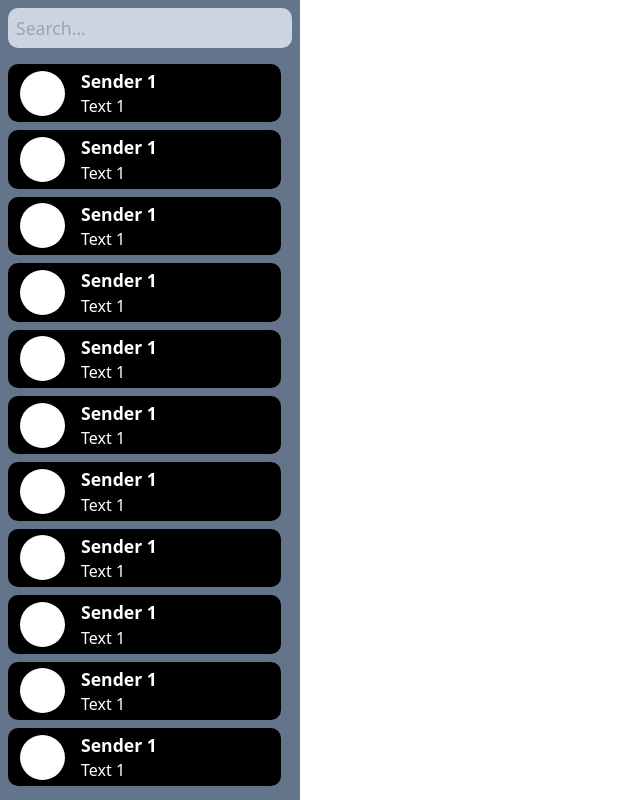
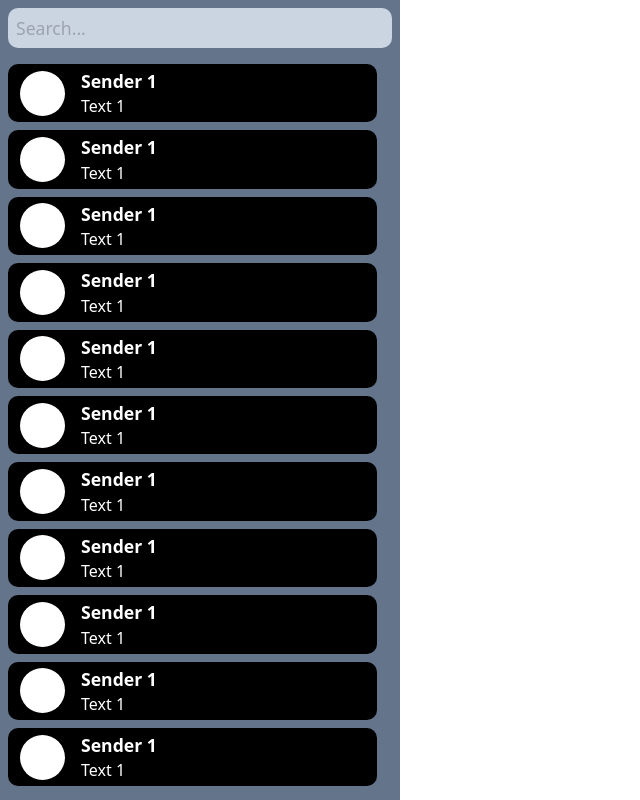
Before and after one commit to udborets/chat-app, a Next.js app in the folder client/: page / in a window 1280 px wide. Shown: the whole page, without its empty margins (0-640 px from the left). Built offline with nearby package versions, Linux system fonts and the light colour scheme.

Commit message:
change chat bar max width

```diff
--- a/client/features/ChatBar/ChatBar.tsx
+++ b/client/features/ChatBar/ChatBar.tsx
@@ -6,7 +6,7 @@ import styles from './styles.module.scss';
 
 const ChatBar: FC = () => {
   return (
-    <div className="flex flex-col gap-4 bg-slate-500 h-full max-w-[300px] w-full p-2">
+    <div className="flex flex-col gap-4 bg-slate-500 h-full max-w-[400px] w-full p-2">
       <SearchBar />
       <ul className={`flex flex-col gap-2 overflow-y-scroll ${styles.ChatScrollBar}`}>
         <ChatItem />
```
